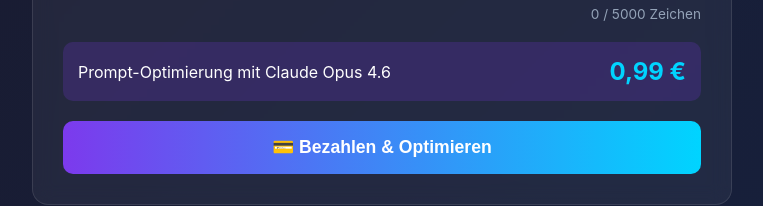
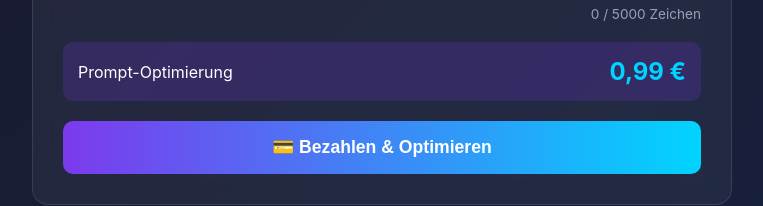
Before and after one commit to alexanderkunkel748/agentier, a website: page promptinator.html in a window 1280 px wide. Shown: the part 371-577 px from the top of the page, without its empty margins (258-1021 px from the left). Drawn offline with Linux system fonts and the light colour scheme.

Commit message:
Update prompt optimization label in HTML

```diff
--- a/promptinator.html
+++ b/promptinator.html
@@ -126,7 +126,7 @@
             <div class="char-count" id="charCount">0 / 5000 Zeichen</div>
 
             <div class="price-tag">
-                <span>Prompt-Optimierung mit Claude Opus 4.6</span>
+                <span>Prompt-Optimierung</span>
                 <span class="price">0,99 &euro;</span>
             </div>
 
```
